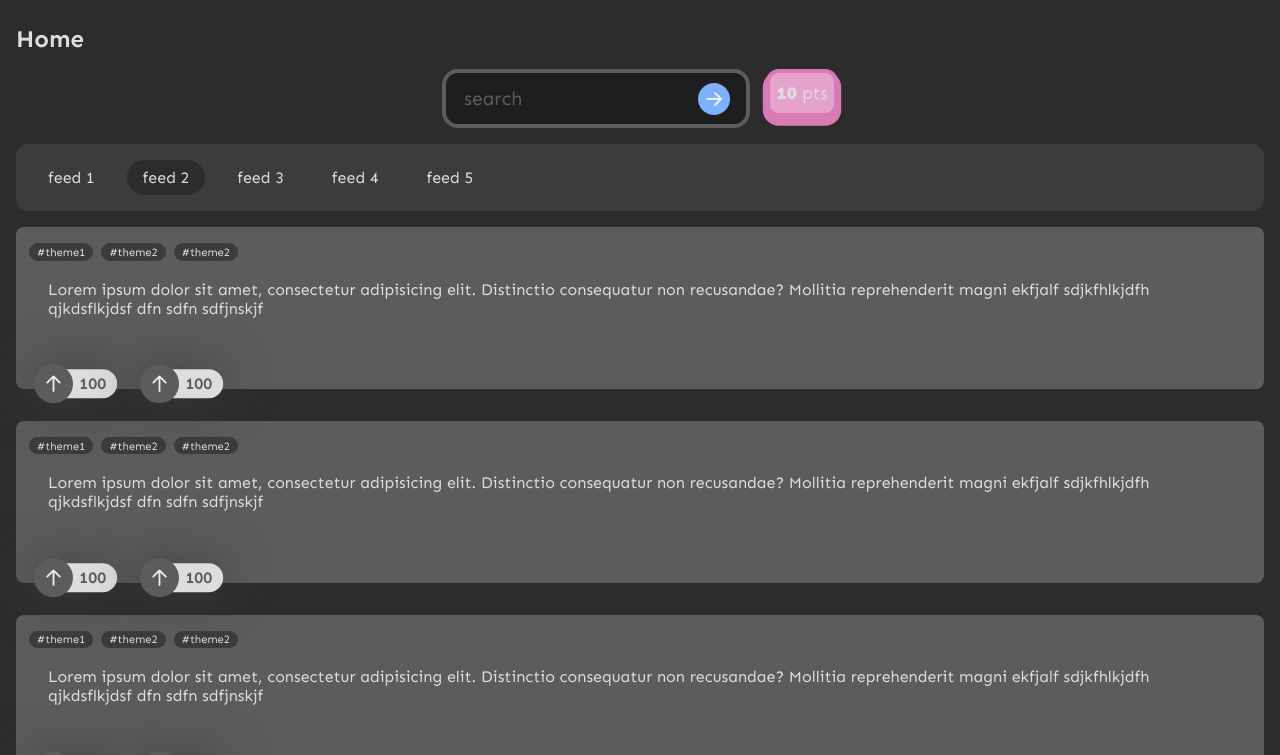
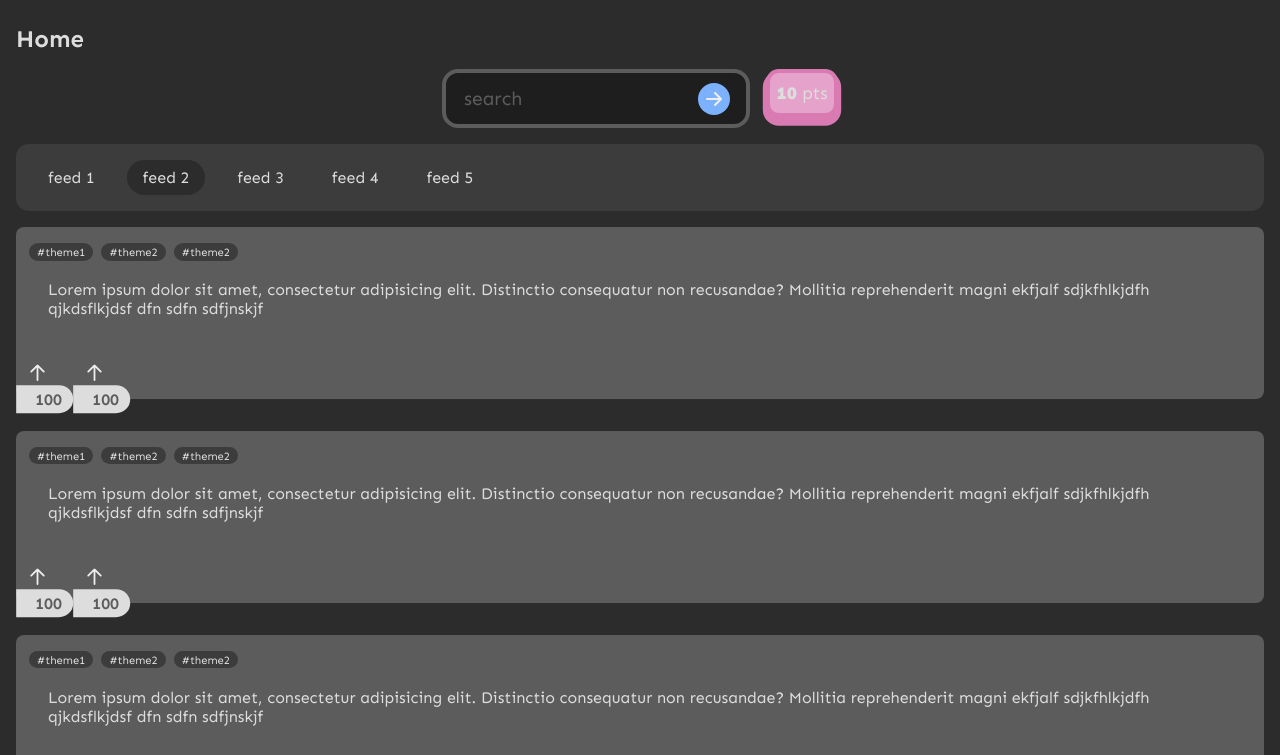
Before and after one commit to quentinvespero/kosmo_front_web, a React (Vite) app: page / in a window 1280 px wide. Shown: the top 755 px of the page. Built offline with nearby package versions, Linux system fonts and the light colour scheme.

Commit message:
in the middle of a remaking of multiple elements + creating arrow button functional component

```diff
--- a/src/components/post/postInteractions/UpDownVoteButton.tsx
+++ b/src/components/buttons/ArrowButton.tsx
@@ -1,8 +1,8 @@
-import React from 'react'
+import { ArrowButtonProps } from "../../interfaces/interfaces"
 
-const UpDownVoteButton = () => {
+const ArrowButton: React.FC<ArrowButtonProps> = () => {
     return (
-        <div className='upDownVoteButton'>
+        <div className="arrowButton">
             <svg width="17" height="17" viewBox="0 0 17 19" fill="none" xmlns="http://www.w3.org/2000/svg">
                 <path d="M8.5 1.33331V17.6666M8.5 1.33331L15.5 8.33331M8.5 1.33331L1.5 8.33331" stroke="#EEEEEE" stroke-width="2" stroke-linecap="round" stroke-linejoin="round" />
             </svg>
@@ -10,4 +10,4 @@ const UpDownVoteButton = () => {
     )
 }
 
-export default UpDownVoteButton
+export default ArrowButton
--- a/src/components/post/postInteractions/DownvoteButton.tsx
+++ /dev/null
@@ -1,14 +0,0 @@
-import React from 'react'
-import UpDownVoteButton from './UpDownVoteButton'
-import Counter from './Counter'
-
-const DownvoteButton = () => {
-    return (
-        <div className="downvoteButton">
-            <UpDownVoteButton/>
-            <Counter/>
-        </div>
-    )
-}
-
-export default DownvoteButton
--- a/src/components/post/postInteractions/PostInteractions.tsx
+++ b/src/components/post/postInteractions/PostInteractions.tsx
@@ -1,15 +1,12 @@
 import React from 'react'
-import UpDownVoteButton from './UpDownVoteButton'
 import CommentButton from './CommentButton'
-import Counter from './Counter'
-import UpvoteButton from './UpvoteButton'
-import DownvoteButton from './DownvoteButton'
+import UpDownVoteElements from './UpDownVoteElements'
 
 const PostInteractions = () => {
     return (
         <div className='postInteractions'>
-            <UpvoteButton/>
-            <DownvoteButton/>
+            <UpDownVoteElements direction='up'/>
+            <UpDownVoteElements direction='down'/>
             <CommentButton/>
         </div>
     )
--- /dev/null
+++ b/src/components/post/postInteractions/UpDownVoteElements.tsx
@@ -0,0 +1,24 @@
+import React from 'react'
+import { UpDownVoteElementsProps } from '../../../interfaces/interfaces'
+import Counter from './Counter'
+import ArrowButton from '../../buttons/ArrowButton'
+
+const UpDownVoteElements: React.FC<UpDownVoteElementsProps> = ({direction}) => {
+
+    const directionClassMap = {
+        up: 'UpDownVoteElements-up',
+        down: 'UpDownVoteElements-down',
+        right: 'UpDownVoteElements-right'
+    }
+
+    const directionClass = `UpDownVoteElements ${direction && directionClassMap[direction]}`
+
+    return (
+        <div className={directionClass}>
+            <ArrowButton/>
+            <Counter/>
+        </div>
+    )
+}
+
+export default UpDownVoteElements
--- a/src/components/post/postInteractions/UpvoteButton.tsx
+++ /dev/null
@@ -1,14 +0,0 @@
-import React from 'react'
-import UpDownVoteButton from './UpDownVoteButton'
-import Counter from './Counter'
-
-const UpvoteButton = () => {
-    return (
-        <div className="upvoteButton">
-            <UpDownVoteButton/>
-            <Counter/>
-        </div>
-    )
-}
-
-export default UpvoteButton
--- /dev/null
+++ b/src/interfaces/interfaces.tsx
@@ -0,0 +1,11 @@
+// post interactions - button Up / Down vote
+export interface UpDownVoteElementsProps {
+    direction?: 'up' | 'down' | 'right';
+}
+
+// buttons
+
+    // arrow button
+    export interface ArrowButtonProps {
+
+    }
--- a/src/style/components/feedSelector.scss
+++ b/src/style/components/feedSelector.scss
@@ -13,7 +13,7 @@
         padding: .5rem 1rem;
         border-radius: 3rem;
         cursor: pointer;
-        @include transition(.15s)
+        @include transition(.1s)
     }
     .feedElements:hover{
         background: $grey1;
--- a/src/style/components/post/postInteractions/downvoteButton.scss
+++ b/src/style/components/post/postInteractions/downvoteButton.scss
@@ -1,3 +1,7 @@
 .downvoteButton{
     @include updownvoteButtons()
 }
+
+.downvoteButton > .upDownVoteButton{
+    transform: rotate(180deg);
+}
--- a/src/style/components/post/postInteractions/upDownVoteButton.scss
+++ b/src/style/components/post/postInteractions/upDownVoteElements.scss
@@ -3,6 +3,15 @@
     border-radius: 3rem;
     padding: .7rem;
     display: flex;
-    // box-shadow: 0rem 0rem 2rem 0rem $grey2;
     z-index: 1;
 }
+
+// upvote
+.upDownVoteButton-up{
+
+}
+
+// downvote
+.upDownVoteButton-down{
+
+}
--- a/src/style/components/post/postInteractions/upvoteButton.scss
+++ b/src/style/components/post/postInteractions/upvoteButton.scss
@@ -1,3 +1,7 @@
 .upvoteButton{
     @include updownvoteButtons()
 }
+
+.upvoteButton > .upDownVoteButton{
+    transform: rotate(0deg);
+}
--- a/src/style/index.scss
+++ b/src/style/index.scss
@@ -18,9 +18,7 @@
         @import './components/post/postInteractions/postInteractions.scss';
         @import './components/post/postInteractions/commentButton.scss';
         @import './components/post/postInteractions/counter.scss';
-        @import './components/post/postInteractions/upDownVoteButton.scss';
-        @import './components/post/postInteractions/downvoteButton.scss';
-        @import './components/post/postInteractions/upvoteButton.scss';
+        @import './components/post/postInteractions/UpDownVoteElements.scss';
 
     @import './components/addPostButton.scss';
     @import './components/feed.scss';
```
